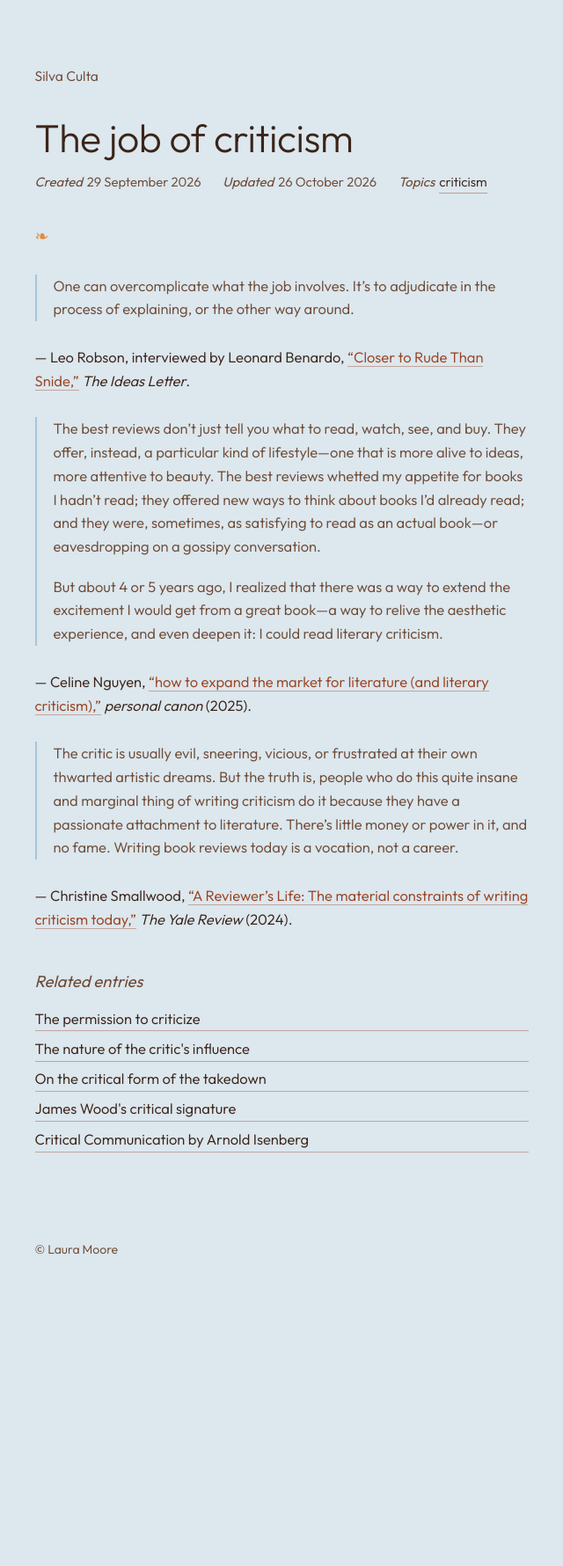
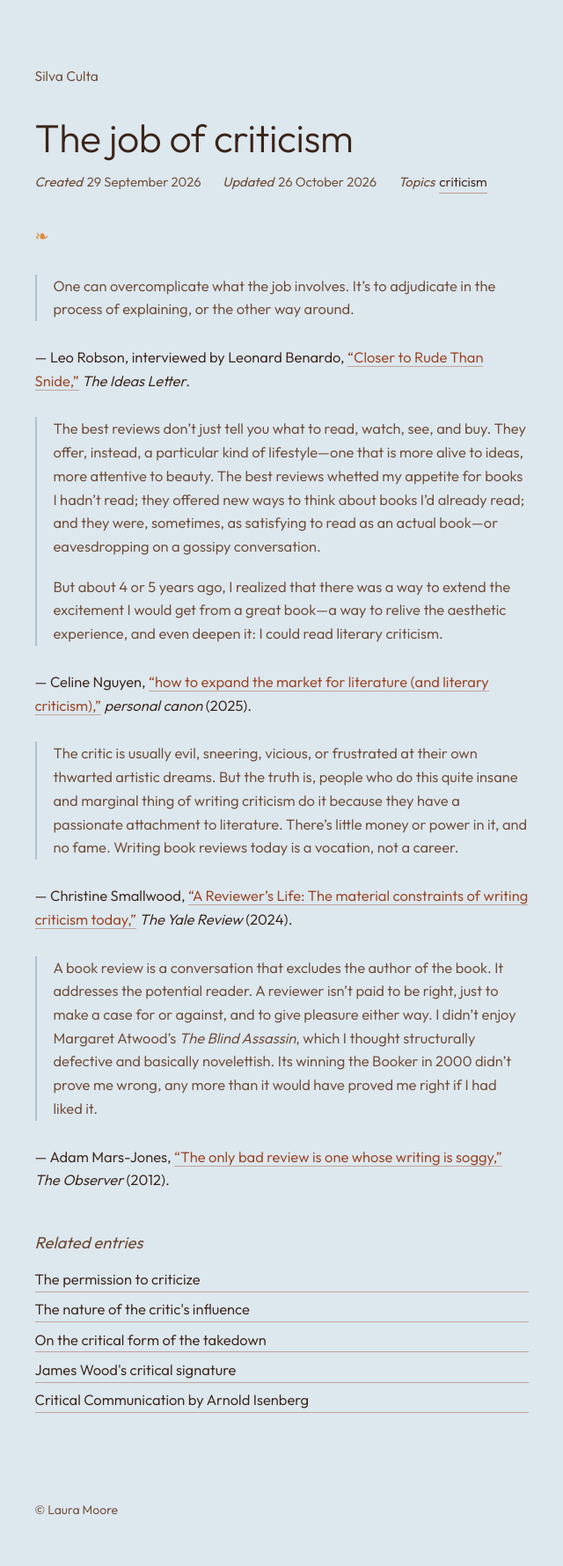
Before and after one commit to lauramoorewrites-del/treasury, a Jekyll site: the page built from _pages/the-job-of-criticism.md, in a window 1280 px wide. Shown: the whole page at 88% size, without its empty margins (320-960 px from the left). Built offline with Jekyll 4.4.1, drawn with Linux system fonts in a browser that asks for light colours; before the commit the page ends 1483 px from its top, so only the background shows below that.

Commit message:
Add Infeld to On solitude; Mars-Jones to The job of criticism
Co-Authored-By: Claude Opus 5.5 (1M context) <noreply@anthropic.com>

```diff
--- a/_pages/the-job-of-criticism.md
+++ b/_pages/the-job-of-criticism.md
@@ -31,3 +31,7 @@ related:
 > The critic is usually evil, sneering, vicious, or frustrated at their own thwarted artistic dreams. But the truth is, people who do this quite insane and marginal thing of writing criticism do it because they have a passionate attachment to literature. There’s little money or power in it, and no fame. Writing book reviews today is a vocation, not a career.
 
 — Christine Smallwood, [“A Reviewer’s Life: The material constraints of writing criticism today,”](https://yalereview.org/article/christine-smallwood-reviewers-life) *The Yale Review* (2024).
+
+> A book review is a conversation that excludes the author of the book. It addresses the potential reader. A reviewer isn’t paid to be right, just to make a case for or against, and to give pleasure either way. I didn’t enjoy Margaret Atwood’s *The Blind Assassin*, which I thought structurally defective and basically novelettish. Its winning the Booker in 2000 didn’t prove me wrong, any more than it would have proved me right if I had liked it.
+
+— Adam Mars-Jones, [“The only bad review is one whose writing is soggy,”](https://www.theguardian.com/books/2012/feb/10/adam-mars-jones-hatchet-job) *The Observer* (2012).
```
Also changed, not shown: _pages/on-solitude.md (+4 -0 lines), entries.md (+3 -3 lines).
